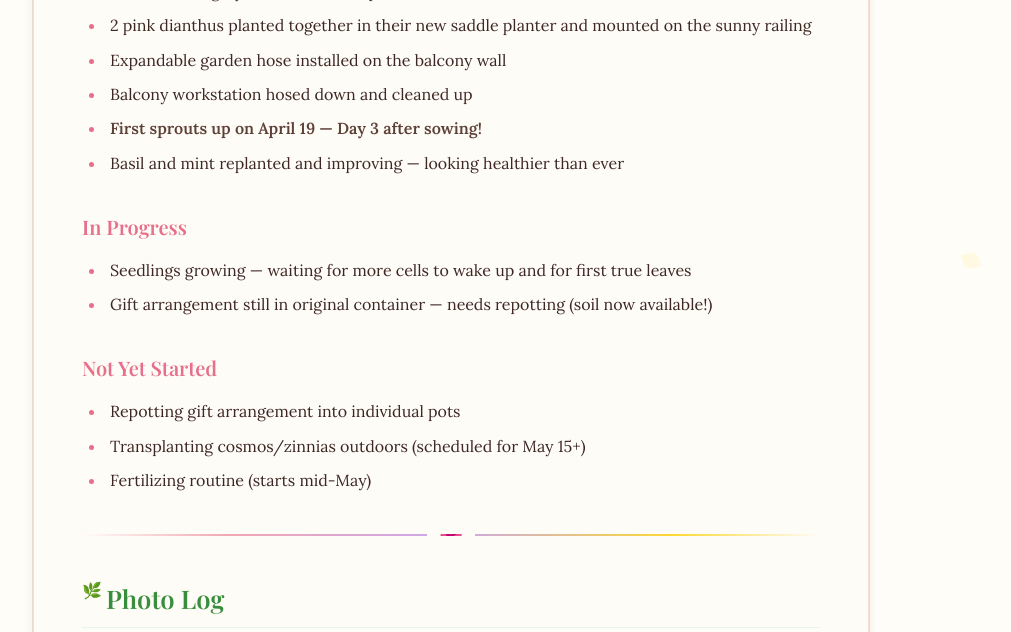
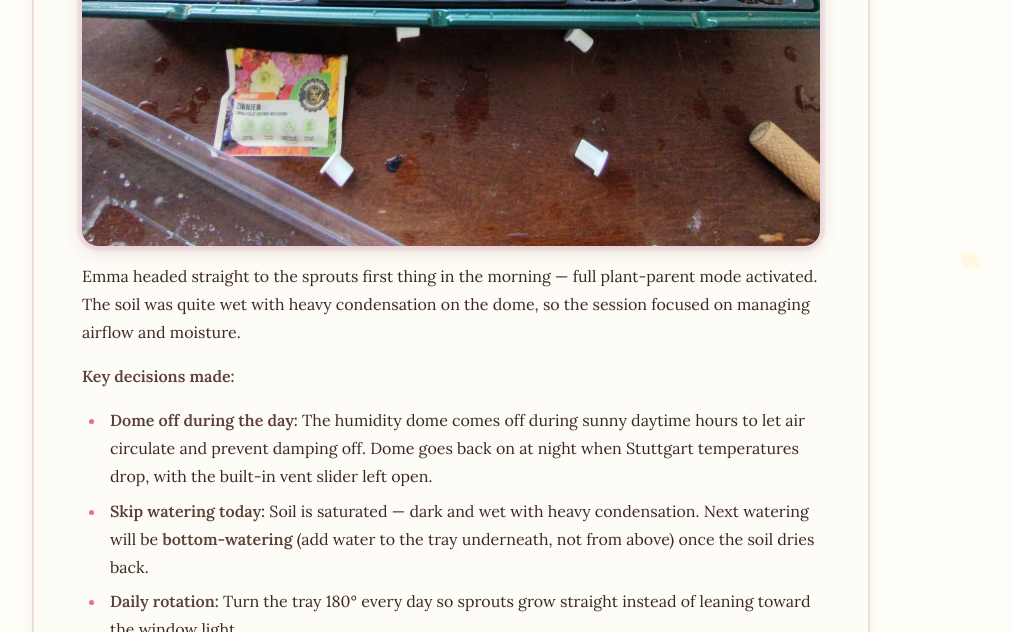
Before and after one commit to rompasaurus/emmas-gardening-project, a Jekyll site: the page built from PROGRESS-REPORT.md, in a window 1280 px wide and 1400 px high, scrolled down 22720 px, cut to the strip 0-632 px from the top of the window. Shown: the whole strip, without its empty margins (189-1200 px from the left). Built offline with Jekyll 4.4.1, drawn with Linux system fonts in a browser that asks for light colours; some of the changed text lies outside the part shown.

Commit message:
Add April 20 session — ~70% sprouted, dome management begins!
Session 7: sprout care day. 70% of cells showing visible sprouts,
dome off during daytime for airflow, bottom-watering only from now on,
daily 180° rotation started. New photo added as 20-sproutlings-progress.jpg.
All pages updated with merged upstream sessions 5-6 (April 18-19).

Co-Authored-By: Claude Opus 4.6 (1M context) <noreply@anthropic.com>

```diff
--- a/PROGRESS-REPORT.md
+++ b/PROGRESS-REPORT.md
@@ -28,6 +28,7 @@ permalink: /PROGRESS-REPORT
 | April 18, 2026 | Balcony workstation cleaned and hosed down | Done |
 | April 19, 2026 | First sprouts! Cosmos/zinnia seedlings up on Day 3 | Done |
 | April 19, 2026 | Basil & mint improving after replanting | Done |
+| April 20, 2026 | ~70% sprouted, dome management shifted | Done |
 | April 2026 | Repot gift arrangement into individual pots | Pending |
 | May 15, 2026 | Transplant seedlings outdoors | Upcoming |
 | June 2026 | First brodiaea blooms expected | Upcoming |
@@ -264,9 +265,34 @@ Emma also checked in on the basil and mint today. Both were replanted and are lo
 
 ---
 
+### Session 7 — April 20, 2026 — "The Babies Are Here!"
 
-**Discord Update — April 18, 2026:** take the latest change in the gardening project and push it to the site
+**Day 2 of sprout life — and Emma is officially a plant parent!**
 
+The cosmos and zinnia seeds sown on April 16 defied expectations. First sprouts appeared on April 19 — just 3 days after sowing, well ahead of the 5–10 day estimate. By this morning (April 20), approximately **70% of cells have visible sprouts**. They're green, standing upright, and showing no signs of legginess. Ahead of schedule!
+
+![~70% of cells sprouted — dome off, sprouts standing tall on the windowsill. The zinnia seed packet sits nearby as a proud reminder of where it all started](pictures/20-sproutlings-progress.jpg)
+
+Emma headed straight to the sprouts first thing in the morning — full plant-parent mode activated. The soil was quite wet with heavy condensation on the dome, so the session focused on managing airflow and moisture.
+
+**Key decisions made:**
+
+- **Dome off during the day:** The humidity dome comes off during sunny daytime hours to let air circulate and prevent damping off. Dome goes back on at night when Stuttgart temperatures drop, with the built-in vent slider left open.
+- **Skip watering today:** Soil is saturated — dark and wet with heavy condensation. Next watering will be **bottom-watering** (add water to the tray underneath, not from above) once the soil dries back.
+- **Daily rotation:** Turn the tray 180° every day so sprouts grow straight instead of leaning toward the window light.
+- **Grow light not needed:** The sunny windowsill + late-April Stuttgart daylight (14+ hours) is more than enough. Only reconsider if sprouts become leggy (tall, thin, pale, flopping).
+- **Vent tool sorted:** The dome has a built-in slider vent — no need for pencils or chopsticks. A wine cork laid on its side works as a stable prop if more airflow is needed.
+
+**Watch list for the coming week:**
+
+- **Legginess** in stems → would signal need for more light
+- **True leaves** (second set, different shape from the round first pair) → readiness milestone for full sun and transplant prep
+- **Damping off** (fungal collapse at stem base) → risk from soggy soil + warm dome; prevented by venting and letting soil dry back
+- **Soil moisture** → water only when drying back; always bottom-water from now on
+
+**Emma's emotional state:** Nervous, anxious, utterly devoted. Had to be told three times to go make coffee and stop hovering over the sprouts. Classic first-time plant parent energy!
+
+---
 ## What's Done So Far (Summary)
 
 ### Completed
@@ -281,6 +307,9 @@ Emma also checked in on the basil and mint today. Both were replanted and are lo
 - Cosmos seeds sown indoors (9 cells, 1–2 seeds each)
 - Zinnia seeds sown indoors (9 cells, 1–2 seeds each)
 - Tray placed on bright windowsill with humidity lid
+- First sprouts emerged April 19 — just 3 days after sowing!
+- ~70% of cells sprouted by April 20
+- Dome management started: off during day, on at night with vent open
 - Lavender postponed to next season (needs stratification, timing too tight)
 - OBI run: basil, chocolate mint, 2x pink dianthus, 3x TEDI pots, 17L Compo soil
 - Basil potted solo in 27cm TEDI pot
@@ -293,11 +322,13 @@ Emma also checked in on the basil and mint today. Both were replanted and are lo
 - Basil and mint replanted and improving — looking healthier than ever
 
 ### In Progress
-- Seedlings growing — waiting for more cells to wake up and for first true leaves
+- Sprout care: managing dome, airflow, moisture, and daily rotation
+- Watching for true leaves (readiness milestone for transplant prep)
 - Gift arrangement still in original container — needs repotting (soil now available!)
 
 ### Not Yet Started
 - Repotting gift arrangement into individual pots
+- Hardening off seedlings (starts ~May 1)
 - Transplanting cosmos/zinnias outdoors (scheduled for May 15+)
 - Fertilizing routine (starts mid-May)
 
@@ -327,10 +358,11 @@ Emma also checked in on the basil and mint today. Both were replanted and are lo
 | April 19, 2026 | First sprouts! Cosmos/zinnia seedlings on Day 3 | ![sprouts](pictures/17-first-sprouts.jpg) |
 | April 19, 2026 | Basil looking lush after replanting | ![basil](pictures/18-basil-after-replanting.jpg) |
 | April 19, 2026 | Mint pushing fresh shoots after replanting | ![mint](pictures/19-mint-after-replanting.jpg) |
+| April 20, 2026 | Sproutlings progress — ~70% sprouted, dome off! | ![sprouts](pictures/20-sproutlings-progress.jpg) |
 | | First bloom! | *(coming soon!)* |
 
 > See the full story with descriptions in the [Photo Gallery](GALLERY)!
 
 ---
 
-*Last updated: April 19, 2026*
+*Last updated: April 20, 2026*
```
Also changed, not shown: GALLERY.md (+24 -4 lines), GARDEN-PLAN.md (+8 -4 lines), GARDENING-RESEARCH.md (+3 -3 lines), index.md (+5 -5 lines), pictures/20-sproutlings-progress.jpg (added).
